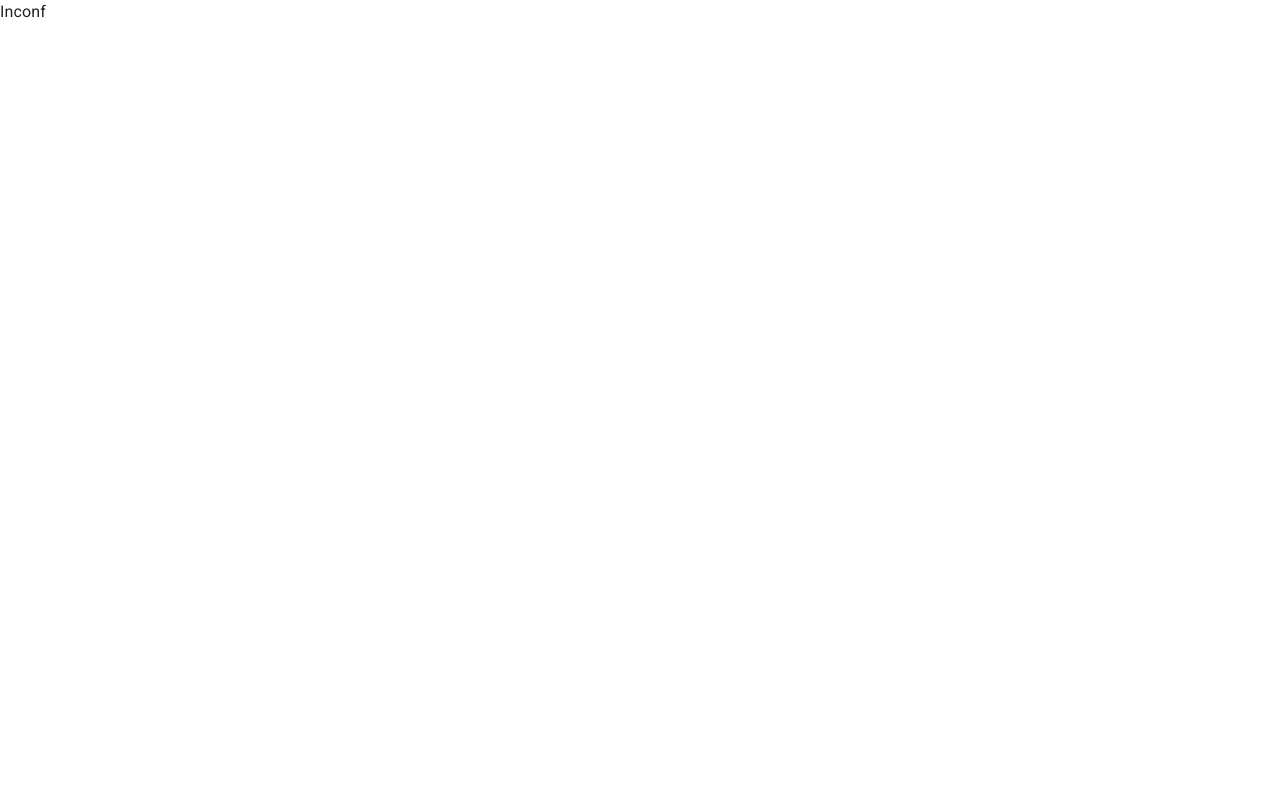
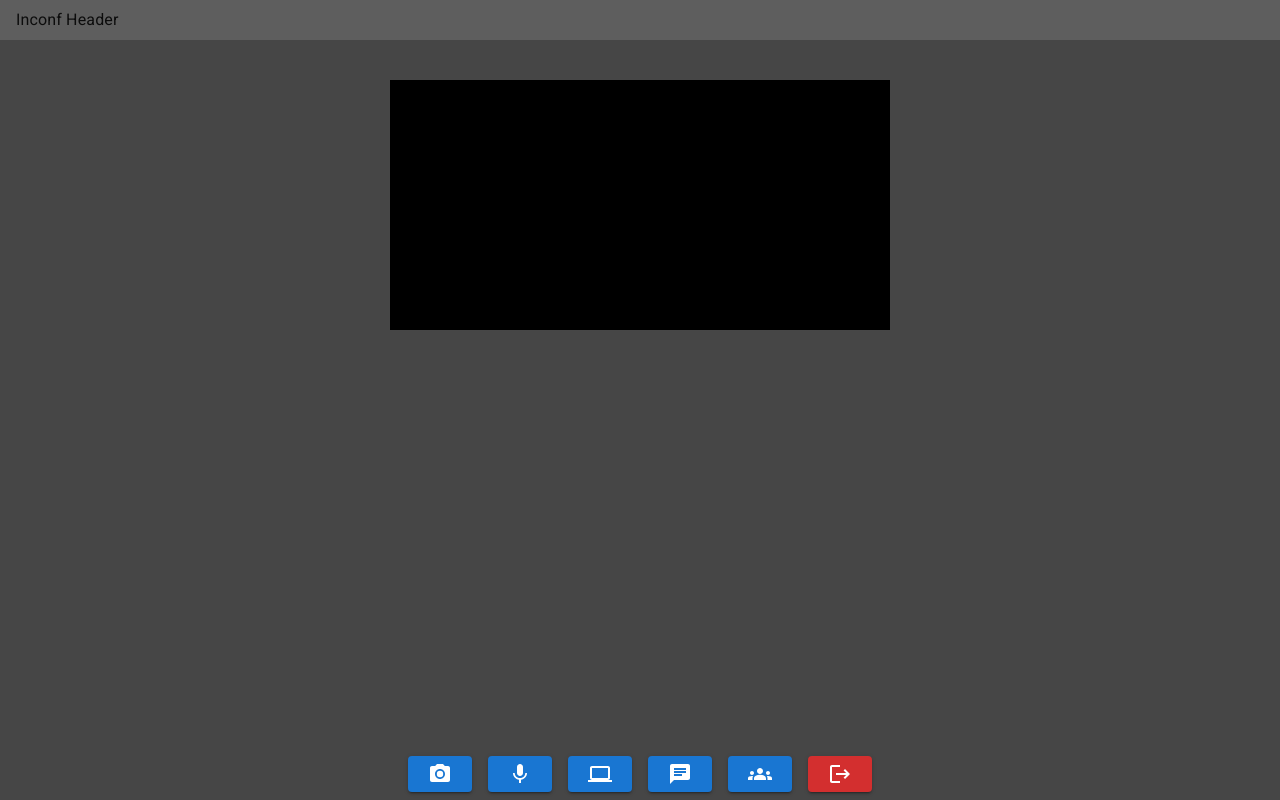
Before and after one commit to duniandewon/video-chat-agora-react, a React (Vite) app: page /inconf in a window 1280 px wide. Built offline with nearby package versions, Linux system fonts and the light colour scheme.

Commit message:
Inconf page with controls

```diff
--- a/package.json
+++ b/package.json
@@ -12,6 +12,7 @@
     "@emotion/react": "^11.10.5",
     "@emotion/styled": "^11.10.5",
     "@fontsource/roboto": "^4.5.8",
+    "@mui/icons-material": "^5.11.0",
     "@mui/material": "^5.11.5",
     "react": "^18.2.0",
     "react-dom": "^18.2.0",
--- a/src/App.tsx
+++ b/src/App.tsx
@@ -17,7 +17,7 @@ function App() {
         <Route path="/" element={<PagesLayout />}>
           <Route index element={<HomePage />} />
         </Route>
-        <Route path="/Inconf" element={<InconfPage />} />
+        <Route path="/inconf" element={<InconfPage />} />
       </Routes>
     </Fragment>
   );
--- /dev/null
+++ b/src/pages/InconfPage/Controls.tsx
@@ -0,0 +1,45 @@
+import Box from "@mui/material/Box";
+import Button from "@mui/material/Button";
+
+import LogoutIcon from "@mui/icons-material/Logout";
+import ComputerIcon from "@mui/icons-material/Computer";
+import PhotoCameraIcon from "@mui/icons-material/PhotoCamera";
+import MicIcon from "@mui/icons-material/Mic";
+import ChatIcon from '@mui/icons-material/Chat';
+import GroupsIcon from '@mui/icons-material/Groups';
+
+const Controls = () => {
+  return (
+    <Box
+      sx={{
+        width: "100%",
+        display: "flex",
+        justifyContent: "center",
+        alignItems: "center",
+        p: 1,
+        gap: 2,
+      }}
+    >
+      <Button variant="contained">
+        <PhotoCameraIcon />
+      </Button>
+      <Button variant="contained">
+        <MicIcon />
+      </Button>
+      <Button variant="contained">
+        <ComputerIcon />
+      </Button>
+      <Button variant="contained">
+        <ChatIcon />
+      </Button>
+      <Button variant="contained">
+        <GroupsIcon />
+      </Button>
+      <Button variant="contained" color="error">
+        <LogoutIcon />
+      </Button>
+    </Box>
+  );
+};
+
+export default Controls;
--- /dev/null
+++ b/src/pages/InconfPage/InconfHeader.tsx
@@ -0,0 +1,18 @@
+import Box from "@mui/material/Box";
+
+const InconfHeader = () => {
+  return (
+    <Box
+      sx={{
+        width: "100%",
+        py: 1,
+        px: 2,
+        backgroundColor: "rgba(255, 255, 255, 0.129)",
+      }}
+    >
+      Inconf Header
+    </Box>
+  );
+};
+
+export default InconfHeader;
--- /dev/null
+++ b/src/pages/InconfPage/VideoImage.tsx
@@ -0,0 +1,16 @@
+import Box from "@mui/material/Box";
+
+const VideoImage = () => {
+  return (
+    <Box
+      sx={{
+        backgroundColor: "#000",
+        minWidth: 500,
+        height: 250,
+        mx: "auto",
+      }}
+    ></Box>
+  );
+};
+
+export default VideoImage;
--- a/src/pages/InconfPage/index.tsx
+++ b/src/pages/InconfPage/index.tsx
@@ -1,5 +1,40 @@
+import Box from "@mui/material/Box";
+
+import Controls from "./Controls";
+import InconfHeader from "./InconfHeader";
+import VideoImage from "./VideoImage";
+
 const Inconf = () => {
-  return <div>Inconf</div>;
+  return (
+    <Box
+      sx={{
+        backgroundColor: "#464646",
+        width: "100vw",
+        height: "100vh",
+        position: "relative",
+        display: "flex",
+        flexDirection: "column",
+        justifyContent: "space-between",
+      }}
+    >
+      <InconfHeader />
+      <Box
+        sx={{
+          width: "100%",
+          maxHeight: "100vh",
+          overflowY: "auto",
+          display: "flex",
+          flexWrap: "wrap",
+          gap: 20,
+          p: 5,
+          flex: 1,
+        }}
+      >
+        <VideoImage />
+      </Box>
+      <Controls />
+    </Box>
+  );
 };
 
 export default Inconf;
```
Also changed, not shown: 1 other file (tests, documents, lock files or other folders).
